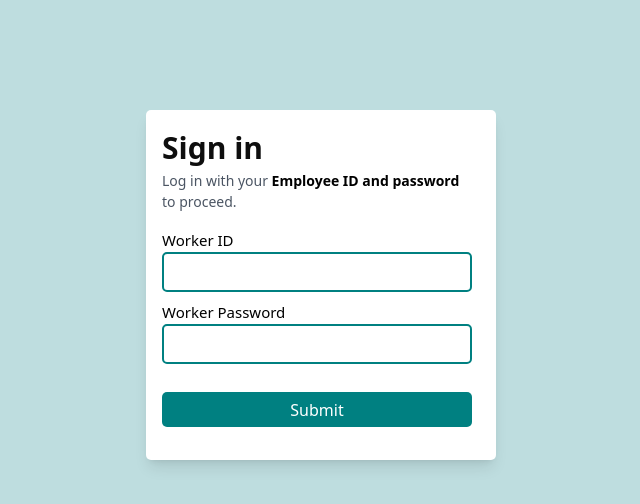
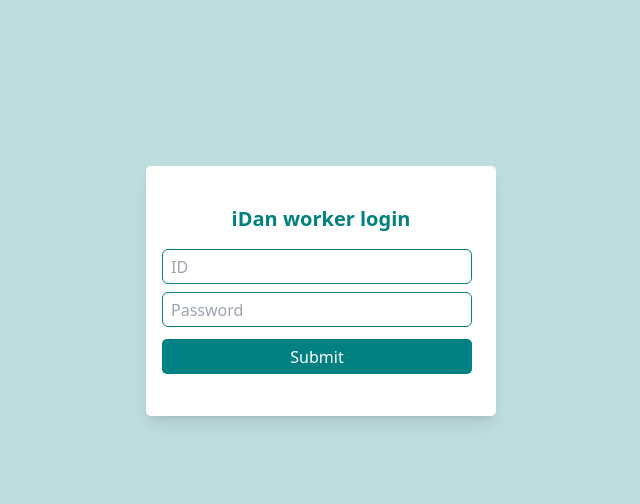
Before and after one commit to Rise-ICT-solution/idan, a React (Vite) app in the folder Frontend/: page / in a window 1280 px wide. Shown: the top 504 px of the page, without its empty margins (319-959 px from the left). Built offline with nearby package versions, Linux system fonts and the light colour scheme; a web font is replaced by a local one.

Commit message:
update for working login page

```diff
--- a/Frontend/src/Components/ManagerHeader.jsx
+++ b/Frontend/src/Components/ManagerHeader.jsx
@@ -9,8 +9,10 @@ import { useNavigate } from "react-router-dom";
 
 
 
+function ManagerHeader ({search}){
 
-function ManagerHeader (){
+
+
     const navigate = useNavigate();
     const admin = localStorage.getItem('admin'); // admin is key in local storage NOte meelwalbana admin ka dhig
     const LogOut = () => {
@@ -24,12 +26,19 @@ const HandleOpen = () => {
 const HandleClose = () => {
     setIsUserOpen(false)
 }
+
+
+
+
+
+
+
     return <div>
 
     <div className="w-full  fixed pl-[18%] bg-[#DADADA]   h-[70px] px-[130px] items-center flex justify-between  ">
         <div className="flex   ">
-            <input type="text" placeholder="Search by ID" className="w-[300px] pl-8 border-[1px] h-[40px] text-black bg-lightBlue outline-none rounded-full px-2" />
-            <IoIosSearch className="text-[22px] text-black ml-2 absolute mt-[10px]" />
+            <input  onChange={search} type="text" placeholder="Search by ID" className="w-[300px] pl-8 border-[1px] h-[40px] text-black bg-lightBlue outline-none rounded-full px-2" />
+            <IoIosSearch  className="text-[22px] text-black ml-2 absolute mt-[10px]" />
         </div>
 
 
--- a/Frontend/src/Pages/ManagerDashboard.jsx
+++ b/Frontend/src/Pages/ManagerDashboard.jsx
@@ -11,8 +11,13 @@ import axios from "axios";
 
 
 
+function ManagerDashboard (){
 
-function ManagerDashboard (){
+    //Search ID
+    const [searchUser, setSearchUser] = useState("")
+
+
+
     const params = useParams()
     const [PendingRequests, setPendingRequests] = useState([])
     const [Requests, setRequests] = useState([])
@@ -42,15 +47,24 @@ function ManagerDashboard (){
     }
 
 
+        //search id function oo loo isticmaalay props ahaan ManagerHeader
+        const handleSearch = (event)=>{
+            setSearchUser(event.target.value)
+        }
+
+
+
+
+
     useEffect(() => {
         getAllPendingRequests()
     },[])
-    return <div className="w-full flex bg-[#DADADA] fixed h-screen">
+    return <div className="w-full flex  h-screen">
         <div className=" fixed">
-            <ManagerHeader />
+            <ManagerHeader search={handleSearch} />
             <ManagerSidebar />
         </div>
-        <div className="pt-8  bg-[#F1F1F1]  mt-24 w-[950px] h-[screen rounded-xl pb-10 px-[10px]   sm:ml-[18%]">
+        <div className="pt-8    mt-24 w-[950px] h-screen rounded-xl pb-10 px-[10px]   sm:ml-[18%]">
             <h1 className="text-[20px]  font-semibold "> Dashboard Overview </h1>
             <div className="pt-4 sm:flex grid-cols-[160px_160px] gap-y-4 gap-x-5  sm:ml-12 grid sm:gap-16 sm:mt-0 ">
                 <Link to="/pendingRequests"><OverView icon={ImSpinner3}  Users="Pending Requests" Count={pendingCount} /></Link>
@@ -74,7 +88,10 @@ function ManagerDashboard (){
                             </thead>
                             <tbody className="bg-white">
                                 {
-                                    PendingRequests.map((pending, index) => {
+                                    PendingRequests.filter((user)=>{
+                                        return searchUser.toLowerCase() === "" ? user :
+                                        user.ID.toLowerCase().includes(searchUser.toLowerCase())
+                                    }).map((pending, index) => {
                                         return <tr key={index}  className={`${ index %2 === 0 ? "bg-gray-50" : "bg-white"} border-b border-gray-300 hover:bg-gray-100`}>
                                         <td className="sm:p-4 p-3  text-center">{index + 1} </td>
                                         <td className="sm:p-4 p-3 text-center"> {pending.ID} </td>
--- a/Frontend/src/Pages/WorkerLoginPage.jsx
+++ b/Frontend/src/Pages/WorkerLoginPage.jsx
@@ -34,15 +34,15 @@ function LoginPage (){
         <h1 className="text-center text-3xl text-white font-semibold pt-5"> iDan</h1>
     </div> */}
  <div className="w-full  h-screen flex my-40 sm:my-[110px]  justify-center ">
-    <div className="bg-white pt-[15px] shadow-lg px-4 w-[350px] h-[350px] rounded-[5px]">
-        <h1 className="  text-[30px] font-semibold text-[#0E0E0E]  "> Sign in </h1>
-        <p className="  text-gray-600 text-[14px] pr-[20px]"> Log in with your <span className="font-semibold text-black">Employee ID and password </span> to proceed.</p>
+    <div className="bg-white pt-[15px] mt-14 shadow-lg px-4 items-center  w-[350px] h-[250px] rounded-[5px]">
+        <h1 className="  text-xl font-semibold pt-6 text-center  text-[#008081]  "> iDan worker login</h1>
+        {/* <p className="  text-gray-600 text-[14px] pr-[20px]"> Log in with your <span className="font-semibold text-black">Employee ID and password </span> to proceed.</p> */}
         <form className="mt-4">
-            <label className=" text-[15px]"> Worker ID </label>
-            <input value={ID} onChange={(event) => setID(event.target.value)} className="w-[310px] px-1 h-[40px] outline-none  mb-2 rounded-[5px] border-2 border-[#008081] " type="text" />
-            <label className=" text-[15px]"> Worker Password </label>
-            <input value={Password} onChange={(event) => setPassword(event.target.value)} className="w-[310px] px-1  h-[40px] outline-none rounded-[5px] border-2 border-[#008081] " type="password" />
-            <button onClick={HandleWorker} className="w-[310px] h-[35px] mt-7 text-white  hover:bg-[#0E0E0E] hover:text-white  bg-[#008081] rounded-[5px]"> Submit </button>
+            {/* <label className=" text-sm"> Worker ID </label> */}
+            <input value={ID} onChange={(event) => setID(event.target.value)} className="w-[310px]  h-[35px]  p-2 focus:border-blue-500 focus:outline-none transition duration-200  mb-2 border-[#008081] rounded-md border  " type="text" placeholder="ID" />
+            {/* <label className=" text-sm"> Worker Password </label> */}
+            <input value={Password} onChange={(event) => setPassword(event.target.value)} className="w-[310px] p-2  focus:border-blue-500 focus:outline-none transition duration-200 h-[35px] outline-none rounded-md border border-[#008081] " type="password" placeholder="Password" />
+            <button onClick={HandleWorker} className="w-[310px] h-[35px] mt-3 text-white  hover:bg-[#0E0E0E] hover:text-white  bg-[#008081] rounded-[5px]"> Submit </button>
         </form>
     </div>
 </div>
```
